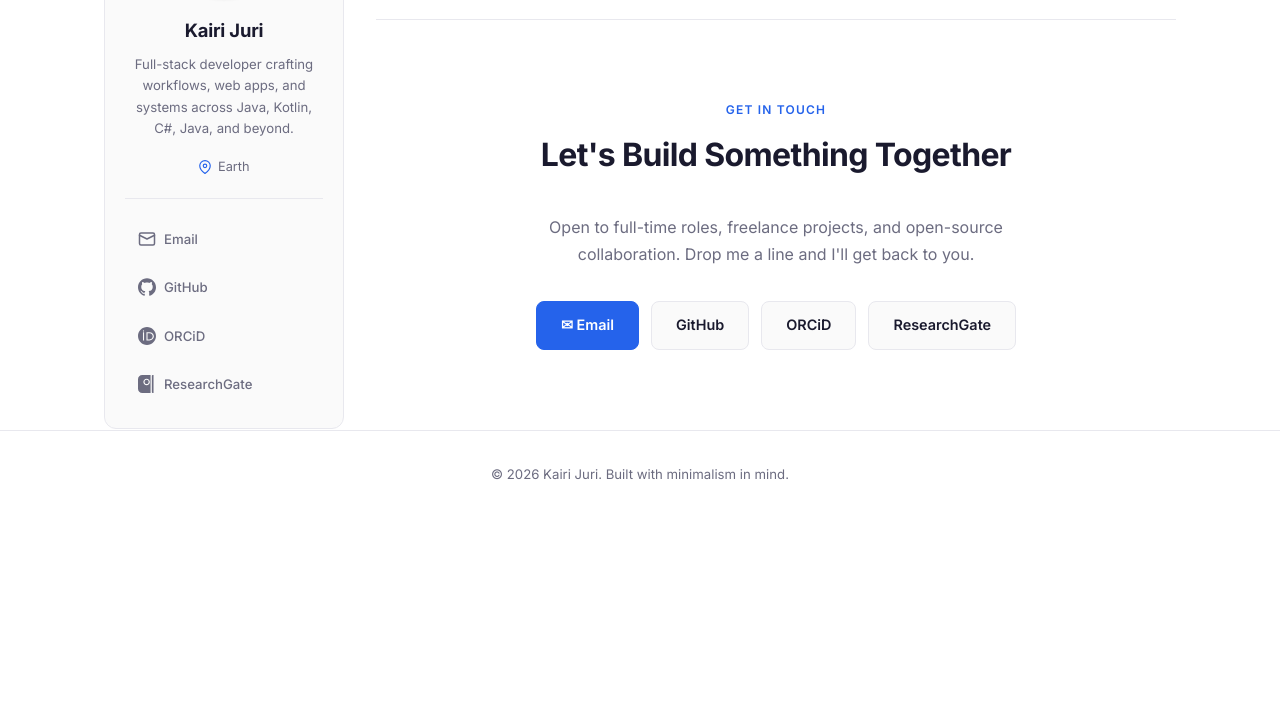
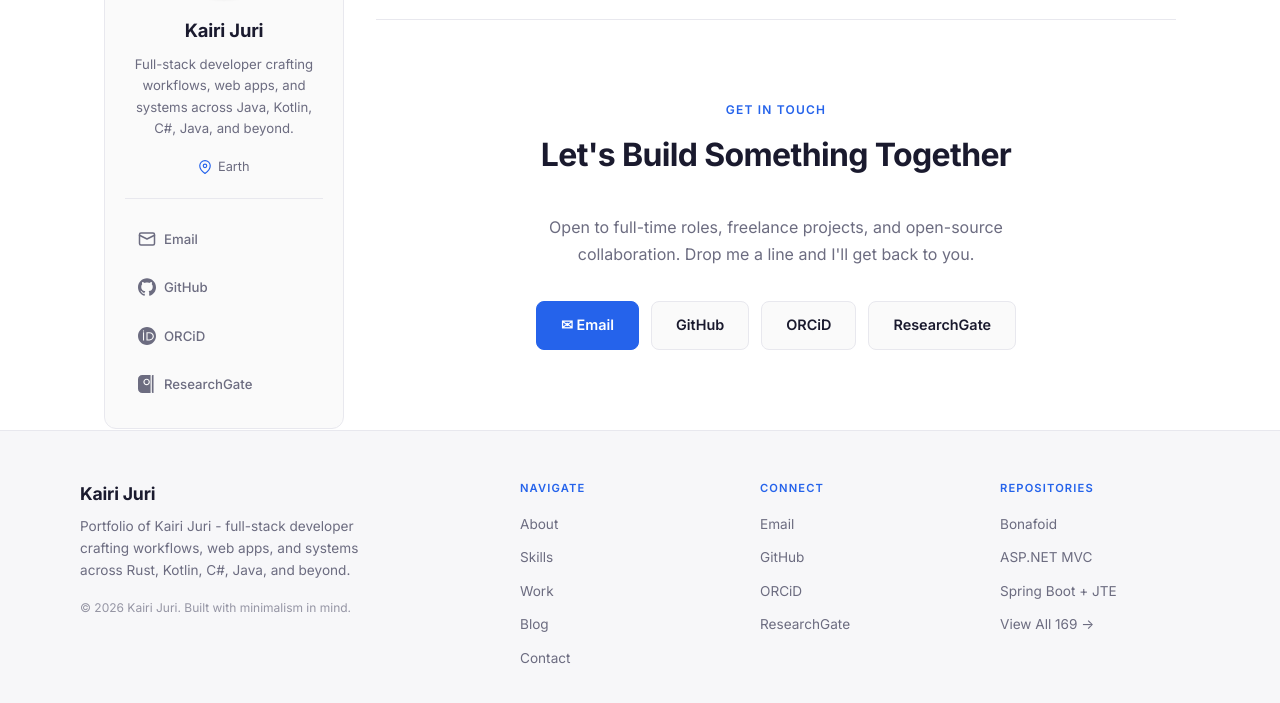
Before and after one commit to harrysuke/harrysuke.github.io, a Jekyll site: the page built from index.html, in a window 1280 px wide and 900 px high, scrolled down 4663 px, cut to the strip 197-900 px from the top of the window. Built offline with Jekyll 4.4.1, drawn with Linux system fonts in a browser that asks for light colours; before the commit the page ends 5377 px from its top, so only the background shows below that.

Commit message:
Add fat footer to Jekyll layout (all pages)

```diff
--- /dev/null
+++ b/_includes/fat-footer.html
@@ -0,0 +1,44 @@
+<footer class="fat-footer">
+  <div class="fat-footer-inner">
+    <!-- Brand column -->
+    <div class="fat-footer-col fat-footer-brand">
+      <h3 class="fat-footer-name">{{ site.title }}</h3>
+      <p class="fat-footer-tagline">{{ site.description }}</p>
+      <p class="fat-footer-meta">&copy; {{ site.time | date: '%Y' }} {{ site.title }}. Built with minimalism in mind.</p>
+    </div>
+
+    <!-- Navigate column -->
+    <div class="fat-footer-col">
+      <h4 class="fat-footer-heading">Navigate</h4>
+      <ul class="fat-footer-links">
+        <li><a href="{{ '/' | relative_url }}#about">About</a></li>
+        <li><a href="{{ '/' | relative_url }}#skills">Skills</a></li>
+        <li><a href="{{ '/' | relative_url }}#work">Work</a></li>
+        <li><a href="{{ '/blog/' | relative_url }}">Blog</a></li>
+        <li><a href="{{ '/' | relative_url }}#contact">Contact</a></li>
+      </ul>
+    </div>
+
+    <!-- Connect column -->
+    <div class="fat-footer-col">
+      <h4 class="fat-footer-heading">Connect</h4>
+      <ul class="fat-footer-links">
+        <li><a href="mailto:{{ site.author.email }}">Email</a></li>
+        <li><a href="https://github.com/harrysuke" target="_blank" rel="noopener">GitHub</a></li>
+        <li><a href="https://orcid.org/0009-0009-7172-0914" target="_blank" rel="noopener">ORCiD</a></li>
+        <li><a href="https://www.researchgate.net/profile/Kairi-Juri" target="_blank" rel="noopener">ResearchGate</a></li>
+      </ul>
+    </div>
+
+    <!-- Repositories column -->
+    <div class="fat-footer-col">
+      <h4 class="fat-footer-heading">Repositories</h4>
+      <ul class="fat-footer-links">
+        <li><a href="https://github.com/harrysuke/Bonafoid" target="_blank" rel="noopener">Bonafoid</a></li>
+        <li><a href="https://github.com/harrysuke/ASP.NET-Core-MVC-SQLite" target="_blank" rel="noopener">ASP.NET MVC</a></li>
+        <li><a href="https://github.com/harrysuke/springsqlite" target="_blank" rel="noopener">Spring Boot + JTE</a></li>
+        <li><a href="https://github.com/harrysuke?tab=repositories" target="_blank" rel="noopener">View All 169 &rarr;</a></li>
+      </ul>
+    </div>
+  </div>
+</footer>
--- a/_layouts/default.html
+++ b/_layouts/default.html
@@ -9,10 +9,6 @@
         {{ content }}
       </main>
     </div>
-    <footer class="footer">
-      <div style="max-width: 1120px; margin: 0 auto; padding: 0 1.5rem;">
-        <p>&copy; {{ site.time | date: '%Y' }} {{ site.title }}. Built with minimalism in mind.</p>
-      </div>
-    </footer>
+    {% include fat-footer.html %}
   </body>
 </html>
```
